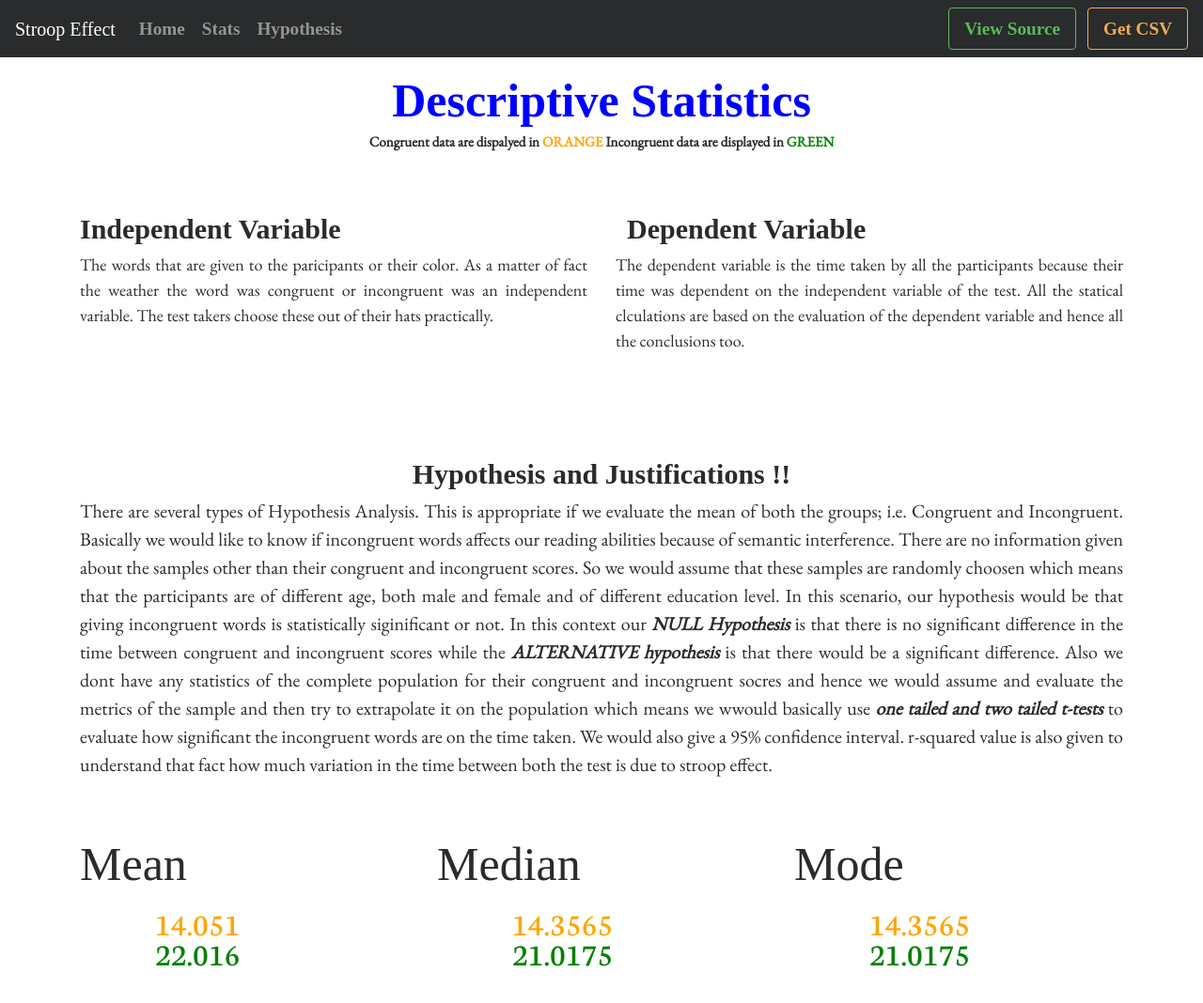
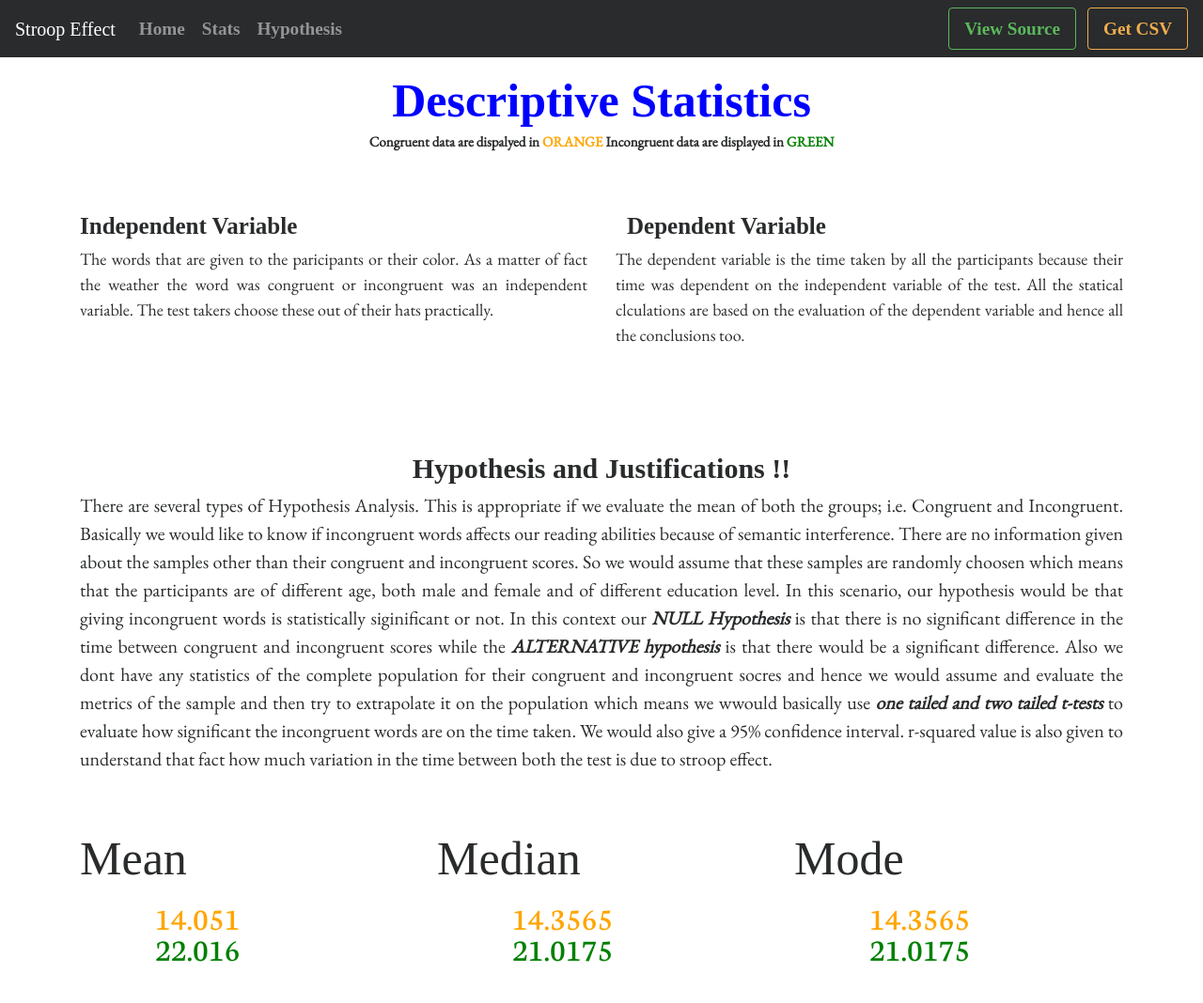
Before and after one commit to MayukhSobo/stroop_effect, a Jekyll site: the page built from statistics.html, in a window 1280 px wide and 1105 px high. Shown: the top 1068 px of the window at 94% size. Built offline with Jekyll 4.4.1, drawn with Linux system fonts in a browser that asks for light colours; nearby versions of some CDN libraries; some web fonts are replaced.

Commit message:
Trying to squash a bug

```diff
--- a/css/main.css
+++ b/css/main.css
@@ -105,7 +105,7 @@ em {
 
 .col-6 h2 {
 	font-family: 'Nixie One', cursive;
-	font-size: 30px;
+	font-size: 25px;
 	font-weight: bold;
 }
 
```
